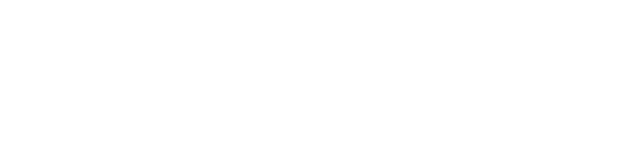
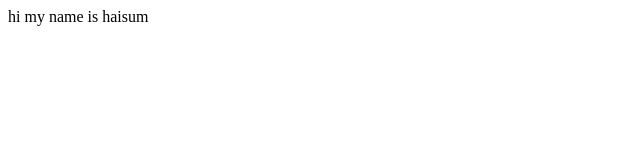
Before and after one commit to Haisummmm/first-github-project, a plain HTML site: page index.html in a window 1280 px wide. Shown: the whole page, without its empty margins (0-640 px from the left). Drawn offline with Linux system fonts and the light colour scheme.

Commit message:
Add files via upload

```diff
--- a/index.html
+++ b/index.html
@@ -7,6 +7,6 @@
     <title>Document</title>
 </head>
 <body>
-
+    hi my name is haisum
 </body>
 </html>
```
